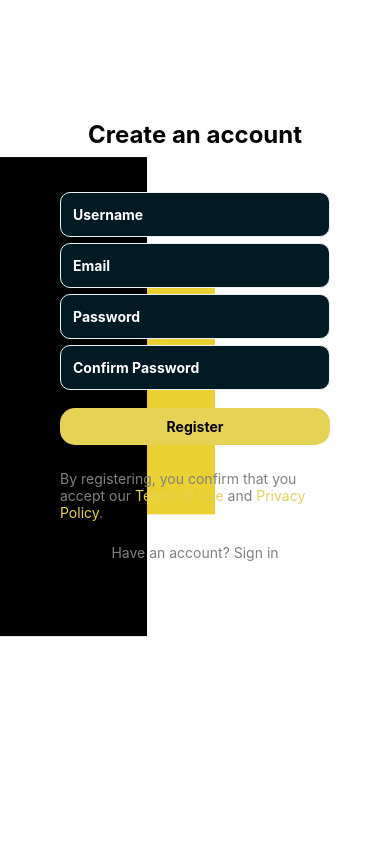
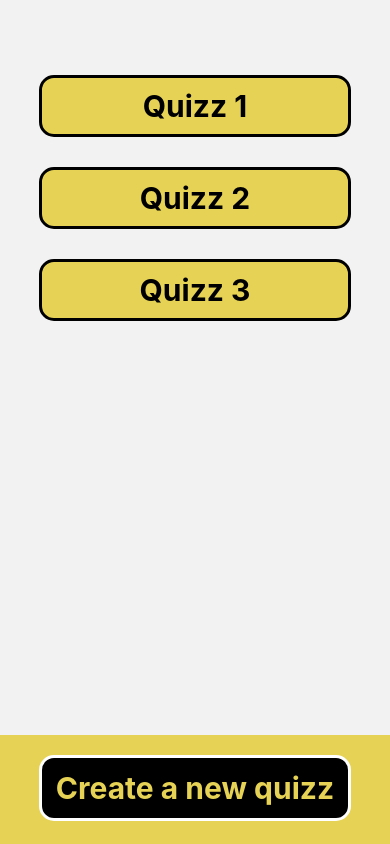
Before and after one commit to danielbociat/MSA, a React Native app in the folder quizeroo/: screen /SignUp in a window 390 px wide. Built offline with nearby package versions, Linux system fonts and the light colour scheme.

Commit message:
Home&Category

```diff
--- a/quizeroo/components/CustomButton/CustomButton.js
+++ b/quizeroo/components/CustomButton/CustomButton.js
@@ -1,60 +1,58 @@
-import React from 'react'
-import {View, Text , StyleSheet ,useWindowDimensions, TextInput, Pressable, Dimensions} from 'react-native'
+import React from 'react';
+import {
+  View,
+  Text,
+  StyleSheet,
+  useWindowDimensions,
+  TextInput,
+  Pressable,
+  Dimensions,
+} from 'react-native';
 
-const CustomButton = ({onPress, text, type = "PRIMARY",bgColor, fgColor}) => {
+const CustomButton = ({onPress, text, type = 'PRIMARY', bgColor, fgColor}) => {
   return (
     <Pressable
       onPress={onPress}
       style={[
         styles.container,
         styles[`container_${type}`],
-            bgColor ? {backgroundColor : bgColor} : {},
+        bgColor ? {backgroundColor: bgColor} : {},
       ]}>
-
       <Text
         style={[
           styles.text,
           styles[`text_${type}`],
-                fgColor ? {color : fgColor}: {},
-            ]}>{text}</Text>
+          fgColor ? {color: fgColor} : {},
+        ]}>
+        {text}
+      </Text>
     </Pressable>
-
   );
 };
 
-
-
-
 const styles = StyleSheet.create({
-    container : {
-
-        borderRadius : 15,
-        width : '100%',
-        marginVertical : 15,
-        padding :10,
-        alignItems : 'center',
-
+  container: {
+    borderRadius: 15,
+    width: '100%',
+    marginVertical: 15,
+    padding: 15,
+    alignItems: 'center',
   },
-    container_PRIMARY : {
-        backgroundColor : '#E6D254',
-
+  container_PRIMARY: {
+    backgroundColor: '#E6D254',
   },
-    container_TERTIARY:{
-        marginVertical : 10,
-        marginTop : 3,
-
+  container_TERTIARY: {
+    marginVertical: 18,
+    marginTop: 10,
   },
-    text : {
-       fontWeight : 'bold',
-       color : 'black',
-
+  text: {
+    fontWeight: 'bold',
+    color: 'black',
   },
-    text_TERTIARY : {
-        color : 'gray',
-        fontWeight : 'light',
-        marginVertical : 0,
-
+  text_TERTIARY: {
+    color: 'gray',
+    fontWeight: 'light',
+    marginVertical: 0,
   },
-
 });
 export default CustomButton;
--- a/quizeroo/package.json
+++ b/quizeroo/package.json
@@ -20,9 +20,12 @@
     "react-dom": "^18.0.0",
     "react-native": "0.70.5",
     "react-native-gesture-handler": "^2.9.0",
+    "react-native-heroicons": "^3.2.0",
     "react-native-reanimated": "^2.14.1",
     "react-native-safe-area-context": "^4.4.1",
     "react-native-screens": "^3.18.2",
+    "react-native-svg": "^13.7.0",
+    "react-native-vector-icons": "^9.2.0",
     "react-native-web": "^0.18.10"
   },
   "devDependencies": {
--- a/quizeroo/screens/LoginScreen/Login.js
+++ b/quizeroo/screens/LoginScreen/Login.js
@@ -6,93 +6,113 @@ import {
   useWindowDimensions,
   Image,
   ScrollView,
+  ImageBackground,
 } from 'react-native';
 import Logo from '../../Images/Untitled_Artwork.png';
 import CustomInput from '../../components/CustomInput';
 import CustomButton from '../../components/CustomButton';
-import { getData, storeData } from "../../storage/storage";
+import background from '../../Images/Background.png';
+import {getData, storeData} from '../../storage/storage';
 import {apiUrl} from '../../storage/api';
 
-const Login = ( {navigation} ) => {
+const Login = ({navigation}) => {
   const {height} = useWindowDimensions();
-    const [username , setUsername] = useState('');
-    const [password , setPassword] = useState('');
+  const [username, setUsername] = useState('');
+  const [password, setPassword] = useState('');
 
   const onLoginPressed = async () => {
-        try{
+    try {
       const response = await fetch(apiUrl + 'auth', {
         method: 'POST',
         headers: {'Content-Type': 'application/json'},
-              body: JSON.stringify({"username":username, "password": password}),
-            })
+        body: JSON.stringify({username: username, password: password}),
+      });
       const responseJson = await response.json();
 
-            if(!response.ok){
-              console.warn("SCANDAL");
+      if (!response.ok) {
+        console.warn('SCANDAL');
+      } else {
+        await storeData('token', response.token);
+        console.warn('Add navigation here!!!');
       }
-            else{
-                await storeData("token", response.token);
-                console.warn("Add navigation here!!!");
-            }
-          }catch(error){}
+    } catch (error) {}
   };
 
-    const onForgotPasswordPressed= () => {
-        console.warn("onForgotPasswordPressed");
-
+  const onForgotPasswordPressed = () => {
+    console.warn('onForgotPasswordPressed');
   };
 
   const onSignUpPressed = () => {
     navigation.navigate('SignUp');
   };
 
-    return(
-        <ScrollView>
+  return (
+    <ScrollView style={{flex: 1}} contentContainerStyle={{flexGrow: 1}}>
+      <View style={styles.bgImageWrapper}>
+        <ImageBackground
+          source={background}
+          style={styles.image}></ImageBackground>
+      </View>
       <View style={styles.root}>
         <Image
-                source = {Logo}
-                style={[styles.logo  ,
-                {height: height*0.4}]}
-                resizeMode="contain" />
+          source={Logo}
+          style={[styles.logo, {height: height * 0.4}]}
+          resizeMode="contain"
+        />
 
         <CustomInput
-                placeholder= "Username..."
+          placeholder="Username..."
           value={username}
-                setValue={setUsername}/>
+          setValue={setUsername}
+          placeholderTextColor={'white'}
+        />
 
         <CustomInput
-                placeholder = "Password"
+          placeholder="Password"
           value={password}
           setValue={setPassword}
-                secureTextEntry/>
+          secureTextEntry
+          placeholderTextColor={'white'}
+        />
 
         <CustomButton text="Sign In" onPress={onLoginPressed} />
 
         <CustomButton
           text="Forgot password ?"
           onPress={onForgotPasswordPressed}
-                type = "TERTIARY" />
+          type="TERTIARY"
+        />
 
         <CustomButton
           text="Don't have an account? Create one"
           onPress={onSignUpPressed}
-                type = "TERTIARY" />
+          type="TERTIARY"
+        />
       </View>
     </ScrollView>
-    )
-}
+  );
+};
 
 const styles = StyleSheet.create({
-    root:{
-        alignItems:'center',
+  root: {
+    alignItems: 'center',
     padding: 20,
-        backgroundColor : '#white',
+    backgroundColor: '#white',
   },
-    logo:{
+  logo: {
     width: '100%',
     maxWidth: 300,
     maxHeight: 200,
-    }
-})
+  },
+  image: {
+    flex: 1,
+    resizeMode: 'cover',
+  },
+  bgImageWrapper: {
+    position: 'absolute',
+    height: '100%',
+    width: '100%',
+},
+});
 
 export default Login;
--- /dev/null
+++ b/quizeroo/screens/MainPageScreen/Category.js
@@ -0,0 +1,48 @@
+import {View, Text, ScrollView, Pressable, StyleSheet} from 'react-native';
+import {useNavigation} from '@react-navigation/native';
+import {Icon} from 'react-native-elements';
+
+const Category = ({
+  navigation,
+  route: {
+    params: {title},
+  },
+}) => {
+  return (
+    <View>
+      <Pressable onPress={() => navigation.goBack()}>
+        <Text>back</Text>
+      </Pressable>
+      <ScrollView>
+        <View>
+          <Text style={styles.Title}>{title}</Text>
+          <View>
+            <Text style={styles.Text2}>Questions :</Text>
+          </View>
+        </View>
+      </ScrollView>
+    </View>
+  );
+};
+const styles = StyleSheet.create({
+  Title: {
+    fontSize: 50,
+    alignSelf: 'center',
+    padding: 25,
+    fontWeight: 'bold',
+    color: 'black',
+  },
+  questions: {
+    backgroundColor: '#E6D254',
+    height: '90%',
+  },
+  Text2: {
+    fontWeight: 'normal',
+    fontSize: 22,
+    padding: 8,
+  },
+});
+
+export default Category;
+
+const title = 'gfdgf';
--- a/quizeroo/screens/MainPageScreen/MainPage.js
+++ b/quizeroo/screens/MainPageScreen/MainPage.js
@@ -6,46 +6,99 @@ import {
   ScrollView,
   ImageBackground,
   Pressable,
-  TouchableOpacity
+  TouchableOpacity,
 } from 'react-native';
-
+import {useNavigation} from '@react-navigation/native';
 
 const MainPage = ({navigation}) => {
   return (
     <ScrollView style={{flex: 1}} contentContainerStyle={{flexGrow: 1}}>
-      <View //style={`padding-8 margin-10 `}
-      >
+      <View style={styles.view}>
         {categories.map(({name}, key) => (
           <Pressable
             key={key}
-            //style={s`border-2 rounded-xl w-full py-3 px-6 my-4 bg-indigo-600 border-indigo-600 `}
+            style={styles.category}
             onPress={() => navigation.navigate('Category', {title: name})}>
-            <Text //</Pressable>style={s`text-white font-medium text-lg`}
-            >{name}</Text>
+            <Text style={styles.Text}>{name}</Text>
           </Pressable>
         ))}
+      </View>
 
+      <View style={styles.cont}>
         <TouchableOpacity
-          //style={s`w-full flex flex-row justify-center border-2 rounded-xl py-3 bg-indigo-800  border-indigo-800  px-6 mt-4 `}
-          onPress={() =>
-            navigation.navigate('CreateCategory')
-          }></TouchableOpacity>
+          onPress={() => navigation.navigate('CreateCategory')}
+          style={styles.create}>
+          <Pressable>
+            <Text style={styles.Text2}>Create a new quizz</Text>
+          </Pressable>
+        </TouchableOpacity>
       </View>
     </ScrollView>
   );
 };
 
+const styles = StyleSheet.create({
+  category: {
+    padding: 10,
+    borderRadius: 15,
+    marginVertical: 15,
+    alignItems: 'center',
+    backgroundColor: '#E6D254',
+    borderColor: 'black',
+    borderWidth: 3,
+    width: '80%',
+
+    alignSelf: 'center',
+  },
+  Text: {
+    fontSize: 30,
+    fontWeight: 'bold',
+    color: 'black',
+  },
+  view: {
+    marginTop: 60,
+    height:'80%',
+    //   backgroundColor: "black",
+    //   flex: 1,
+  },
+  create: {
+    alignItems: 'center',
+    backgroundColor: 'black',
+    padding: 12,
+    width: '80%',
+    alignSelf: 'center',
+    borderColor: 'white',
+    borderWidth: 3,
+    borderRadius: 15,
+    marginTop: 20,
+  },
+  Text2: {
+    fontSize: 30,
+    fontWeight: 'bold',
+    color: '#E6D254',
+  },
+  cont: {
+    backgroundColor: '#E6D254',
+    height: '20%',
+    borderRadiusTop: 15,
+
+    alignContent: 'center',
+
+  },
+});
+
 export default MainPage;
 
 const categories = [
+  {
+    name: 'Quizz 1',
+  },
 
-    {
-      name: "Jk",
-    },
-    {
-      name: "Med Stuff",
-    },
-    {
-      name: "Spanish",
-    },
-  ];
+  {
+    name: 'Quizz 2',
+  },
+
+  {
+    name: 'Quizz 3',
+  },
+];
--- a/quizeroo/screens/SignUpScreen/SignUp.js
+++ b/quizeroo/screens/SignUpScreen/SignUp.js
@@ -11,7 +11,7 @@ import CustomButton from '../../components/CustomButton';
 import background from '../../Images/Background.png';
 import {apiUrl} from '../../storage/api';
 
-const SignUp = ( {navigation} ) => {
+const SignUp = ({navigation}) => {
   const [username, setUsername] = useState('');
   const [email, setEmail] = useState('');
   const [password, setPassword] = useState('');
@@ -41,29 +41,30 @@ const SignUp = ( {navigation} ) => {
     }
 
     setErrorMessage('');
-    try{
+    try {
       const response = await fetch(apiUrl + 'users', {
         method: 'POST',
         headers: {'Content-Type': 'application/json'},
-        body: JSON.stringify({"username":username, "email": email, "password": password}),
-      })
+        body: JSON.stringify({
+          username: username,
+          email: email,
+          password: password,
+        }),
+      });
       const responseJson = await response.json();
 
-      if(!response.ok){
+      if (!response.ok) {
         setErrorMessage(responseJson.errorMessage);
+      } else {
+        navigation.navigate('Login');
       }
-      else{
-        navigation.navigate("Login");
-      }
-
-    }catch(error){}
+    } catch (error) {}
   };
-
 
   const handleValidEmail = val => {
     let reg = /^\w+([\.-]?\w+)*@\w+([\.-]?\w+)*(\.\w\w+)+$/;
 
-     if (reg.test(val) === false) {
+    if (reg.test(val) === false) {
       setEmailValidError('Please enter a valid e-mail address');
     } else if (reg.test(val) === true) {
       setEmailValidError('');
@@ -71,7 +72,7 @@ const SignUp = ( {navigation} ) => {
   };
 
   const onLoginPressed = () => {
-    navigation.navigate('Login')
+    navigation.navigate('Login');
   };
 
   const onTermsOfUse = () => {
@@ -97,7 +98,6 @@ const SignUp = ( {navigation} ) => {
             value={username}
             setValue={setUsername}
           />
-
 
           <CustomInput
             placeholder="Email"
@@ -165,7 +165,7 @@ const styles = StyleSheet.create({
   },
   title: {
     alignItems: 'center',
-    fontSize: 24,
+    fontSize: 30,
     fontWeight: 'bold',
     color: 'black',
     margin: 10,
```
Also changed, not shown: quizeroo/App.js (+33 -11 lines), quizeroo/screens/MainPageScreen/CreateCategory.js (added, +16 -0 lines), quizeroo/Images/Untitled_Artwork.png, 1 other file (tests, documents, lock files or other folders). Lines whose indentation alone changed are shown as unchanged.
